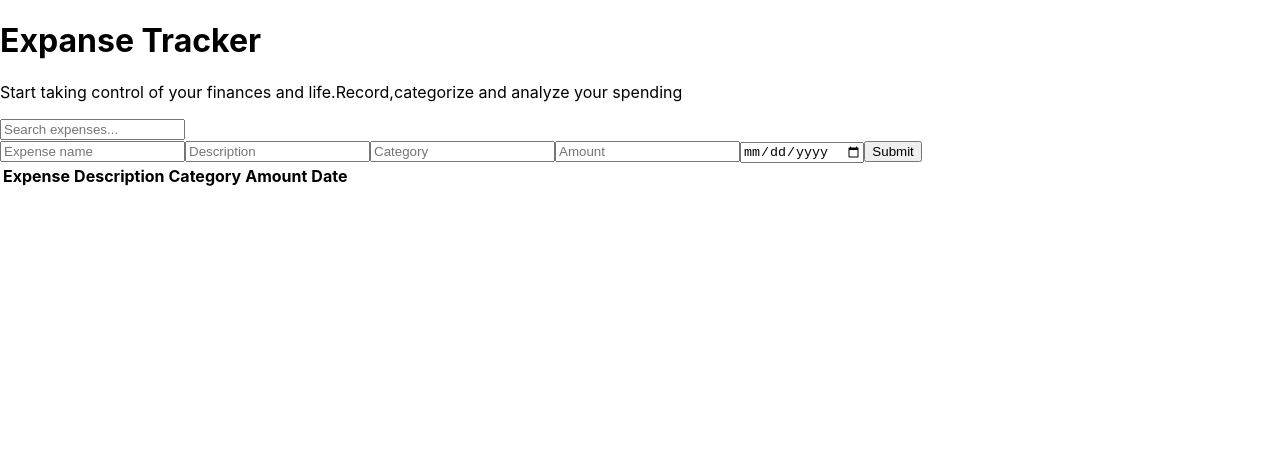
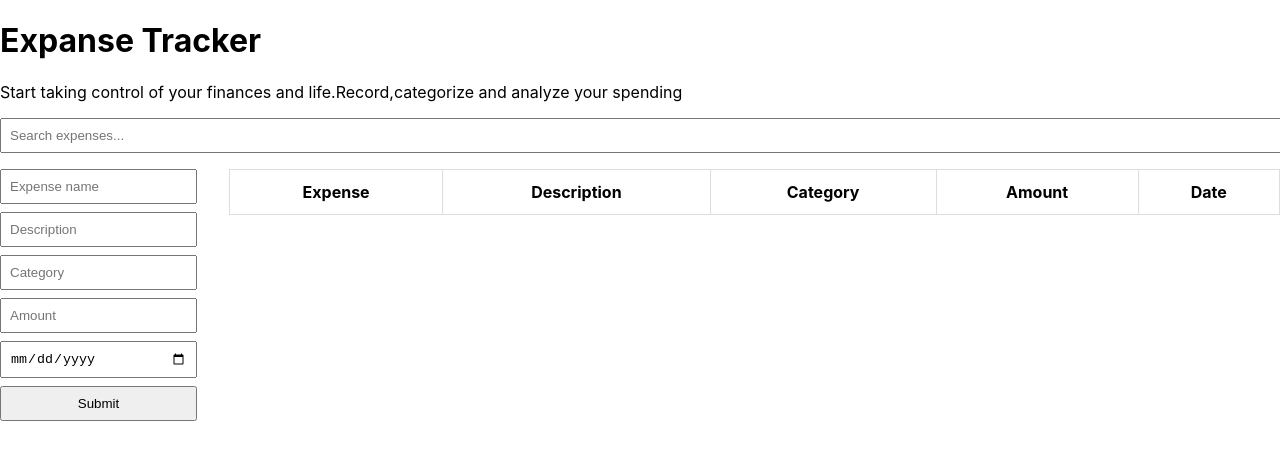
Before and after one commit to jess-3-wq/expense-tracker, a React (Create React App) app: page / in a window 1280 px wide. Shown: the top 460 px of the page. Built offline with nearby package versions, Linux system fonts and the light colour scheme.

Commit message:
table formed

```diff
--- a/src/App.css
+++ b/src/App.css
@@ -36,7 +36,7 @@
     transform: rotate(360deg);
   }
 }
-.container {
+/* .container {
   padding: 2rem;
   max-width: 1200px;
   margin: auto;
@@ -75,3 +75,4 @@
   padding: 0.5rem;
   width: 100%;
 }
+ */
--- a/src/index.css
+++ b/src/index.css
@@ -11,3 +11,42 @@ code {
   font-family: source-code-pro, Menlo, Monaco, Consolas, 'Courier New',
     monospace;
 }
+.container {
+  padding: 2rem;
+  max-width: 1200px;
+  margin: auto;
+}
+
+.main-grid {
+  display: flex;
+  gap: 2rem;
+}
+
+.form-expense {
+  display: flex;
+  flex-direction: column;
+  gap: 0.5rem;
+  flex: 1;
+}
+
+.form-expense input,
+.form-expense button {
+  padding: 0.5rem;
+}
+
+.table-expense {
+  width: 100%;
+  border-collapse: collapse;
+}
+
+.table-expense th,
+.table-expense td {
+  border: 1px solid #ddd;
+  padding: 0.75rem;
+}
+
+.search-bar {
+  margin-bottom: 1rem;
+  padding: 0.5rem;
+  width: 100%;
+}
```
